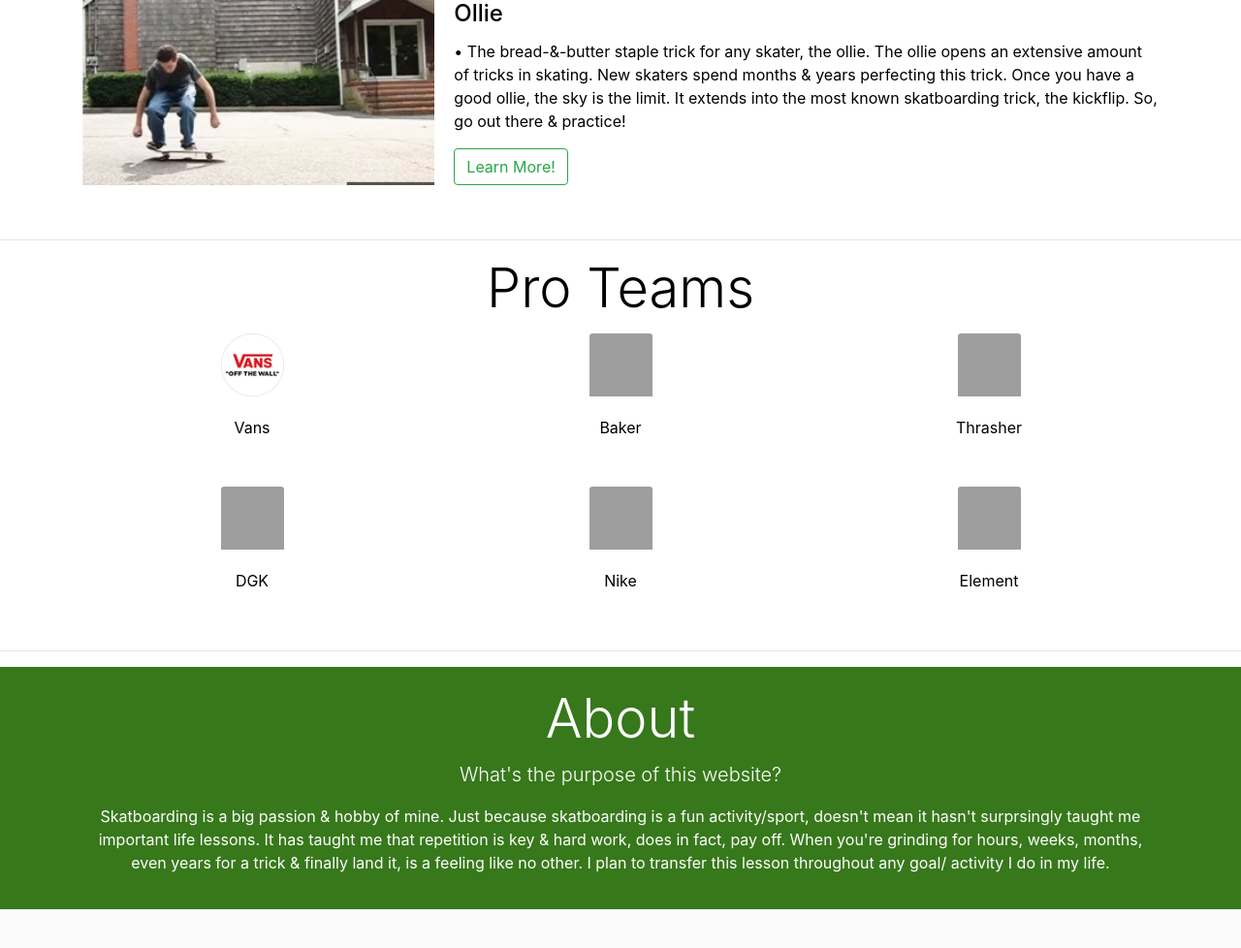
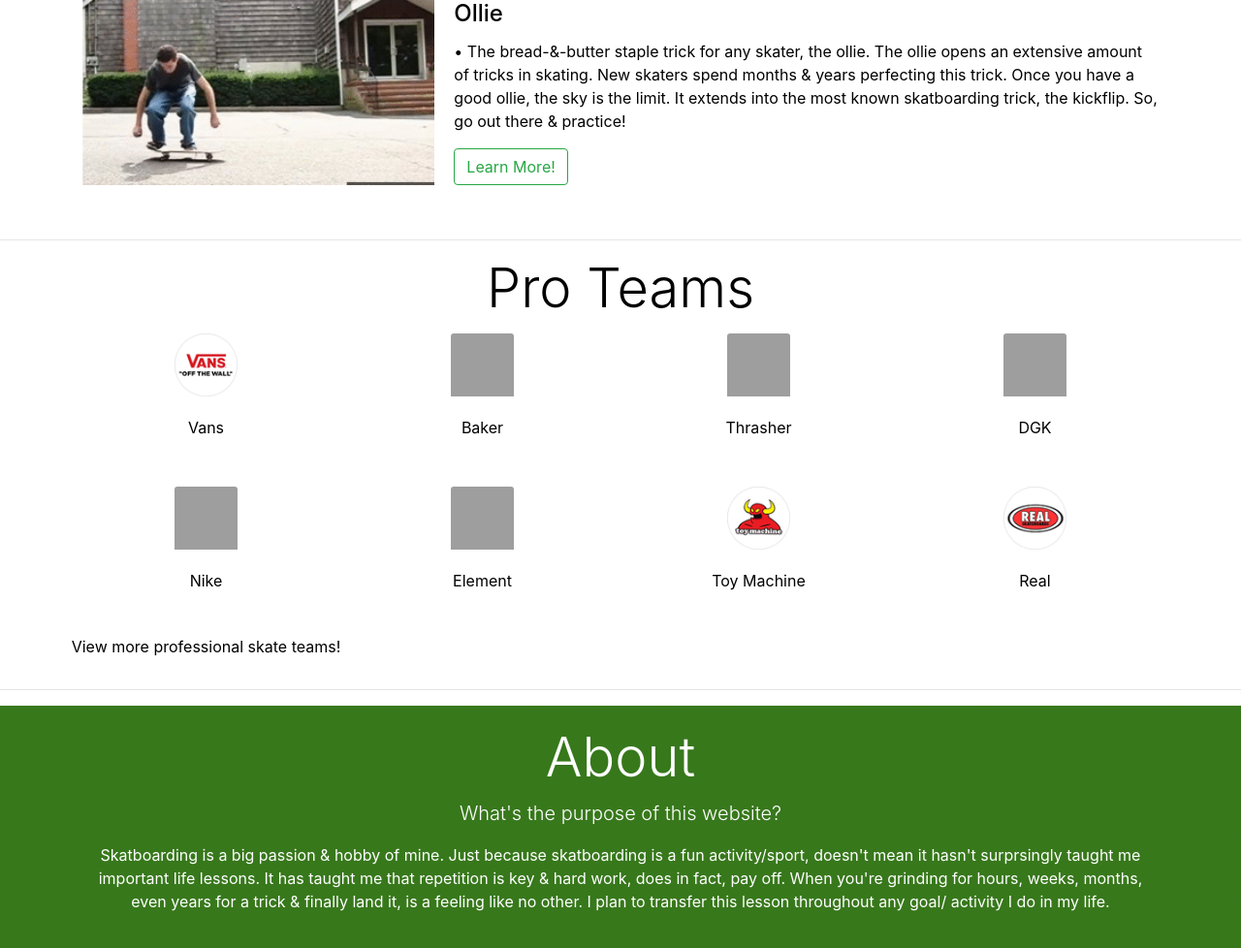
Before and after one commit to exgin/One-Stop-Shop-Skate-Spot, a Flask app: template templates/base.html in a window 1280 px wide. Shown: the part 1840-2818 px from the top of the page at 97% size. Before the commit the page ends 2778 px from the top, so only its background shows below. Run offline with Flask 2, Linux system fonts and the light colour scheme; the template is opened without the code that fills it, so the values that code supplies are empty; parts of the project's set-up code (start-up, migrations or seed data) failed here and were passed over; some libraries are stand-ins or nearby versions; grey boxes are pictures that could not be loaded.

Commit message:
add more pro skate teams

```diff
--- a/templates/base.html
+++ b/templates/base.html
@@ -50,7 +50,6 @@
     <hr>
 
     <main>
-
     <div id='skate-map' class="container map-and-form"></div>
       <!-- WTForms -->
       {% for msg in get_flashed_messages() %}
@@ -124,7 +123,8 @@
     <!-- Pro Teams Section -->
     <div id='pro-teams' class='container text-center'>
       <h4 class="display-4">Pro Teams</h4>
-      <div class="row row-cols-1 row-cols-md-3">
+      <div class="row row-cols-1 row-cols-md-4">
+
         <div class="col mb-4">
           <div class="card">
             <img src="static/images/VANS.png" class="card-img-top" alt="vans">
@@ -178,6 +178,26 @@
             </div>
           </div>
         </div>
+
+        <div class="col mb-4">
+          <div class="card">
+            <img src="static/images/TOYMACHINE.png" class="card-img-top" alt="toymachine">
+            <div class="card-body">
+              <p class="card-text">Toy Machine</p>
+            </div>
+          </div>
+        </div>
+
+        <div class="col mb-4">
+          <div class="card">
+            <img src="static/images/REAL.png" class="card-img-top" alt="real">
+            <div class="card-body">
+              <p class="card-text">Real</p>
+            </div>
+          </div>
+        </div>
+
+        <p>View more professional skate teams!</p>
       </div>
     </div>
     <!-- Pro Teams Section End -->
```
Also changed, not shown: static/images/REAL.png (added), static/images/TOYMACHINE.png (added).
